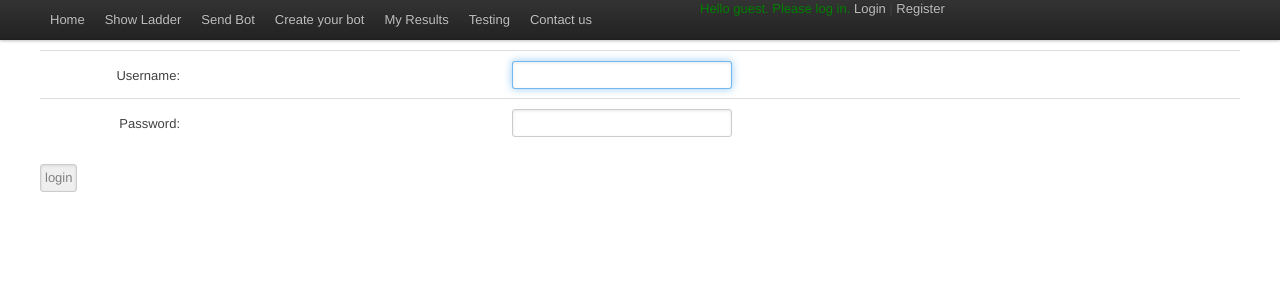
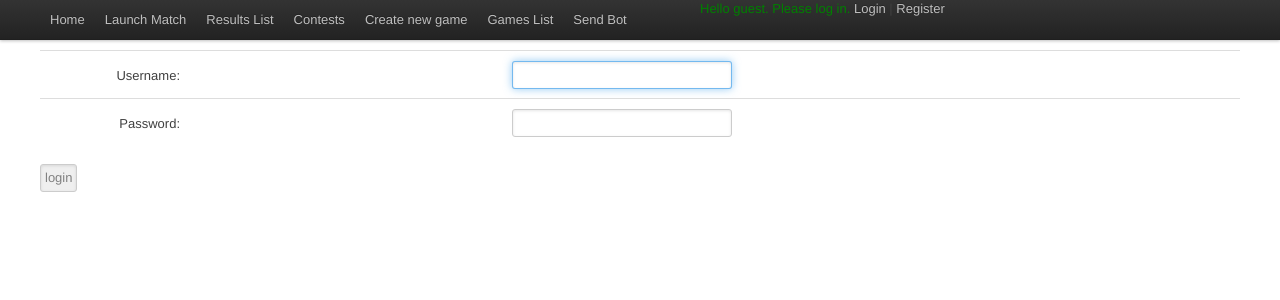
Before and after one commit to Buzdygan/ai-arena, a Django app: page /accounts/login/?next=/testing/ in a window 1280 px wide. Shown: the top 300 px of the page. Run offline with Django 3.2, Linux system fonts and the light colour scheme; parts of the project's set-up code (start-up, migrations or seed data) failed here and were passed over; some libraries are stand-ins or nearby versions.

Commit message:
reverting versions

```diff
--- a/ai_arena/templates/base.html
+++ b/ai_arena/templates/base.html
@@ -20,19 +20,20 @@
                             <div class="span11">
                                 <ul class="nav">
                                     <li><a href="/">Home</a></li>
-<!--                                <li><a href="{% url launch_match %}">Launch Match</a></li>
+                                <li><a href="{% url launch_match %}">Launch Match</a></li>
                                     <li><a href="{% url match_results_list %}"> Results List </a></li>
                                     <li><a href="{% url contests_list %}"> Contests </a></li>
                                     <li><a href="{% url create_new_game %}">Create new game</a></li>
                                     <li><a href="{% url game_list %}">Games List</a></li>
                                     <li><a href="{% url send_bot_with_game %}">Send Bot</a></li>
--->
-                                    <li><a href="{% url may_contest_ladder %}">Show Ladder</a></li>
+
+<!--                                    <li><a href="{% url may_contest_ladder %}">Show Ladder</a></li>
                                     <li><a href="{% url may_contest_send_bot %}">Send Bot</a></li>
                                     <li><a href="{% url may_contest_online_bot_creation %}">Create your bot</a></li>
                                     <li><a href="{% url may_contest_my_results %}">My Results</a></li>
                                     <li><a href="{% url may_contest_testing %}">Testing</a></li>
                                     <li><a href="{% url may_contest_contact_us %}">Contact us</a></li>
+                                    -->
                                 </ul>
                             </div>
                             <div class="span6">
```
